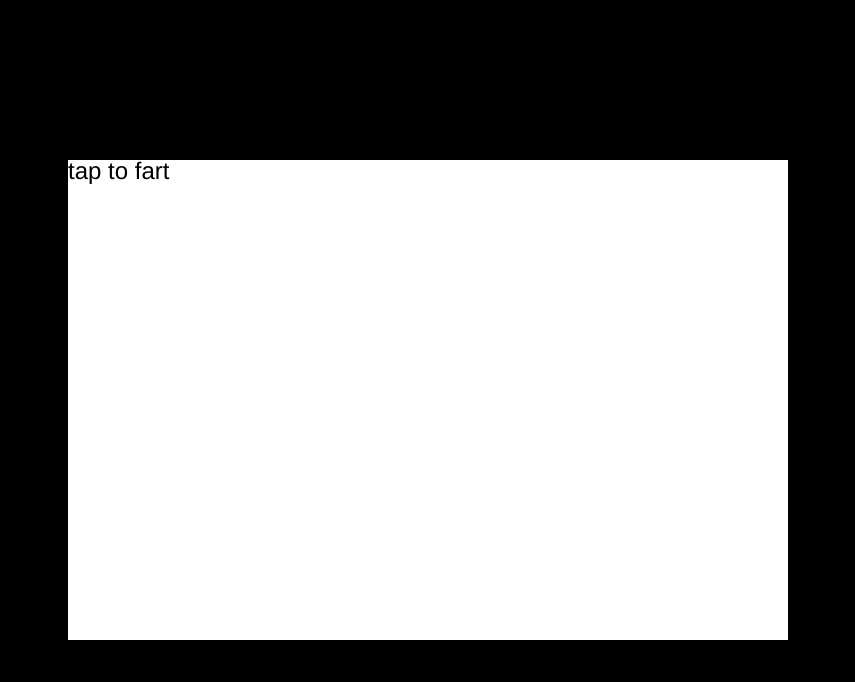
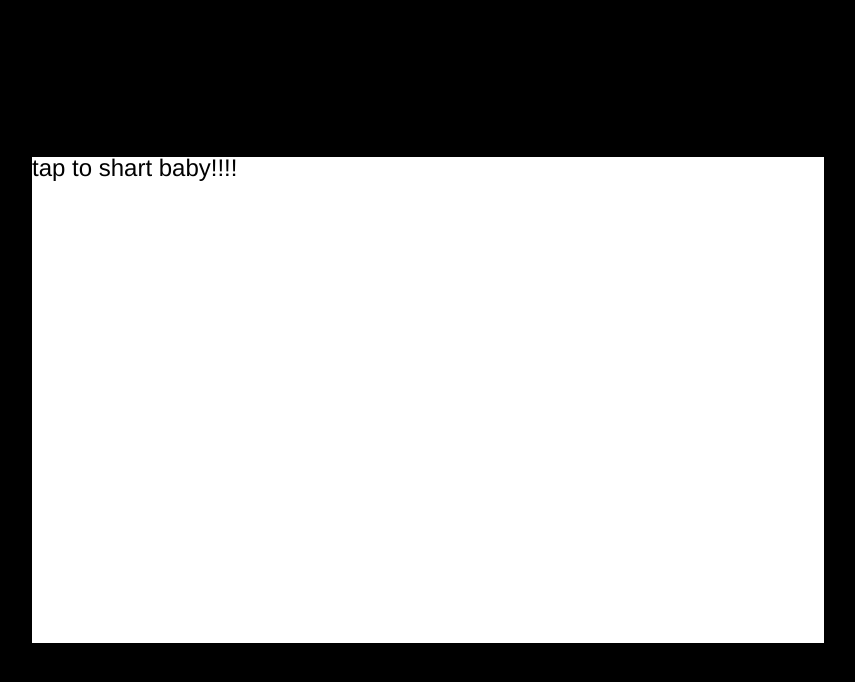
Before and after one commit to williac0374/webRAD, a plain HTML site: page gameShell.html in a window 1280 px wide. Shown: the whole page, without its empty margins (212-1067 px from the left). Drawn offline with Linux system fonts and the light colour scheme.

Commit message:
Update gameShell.html

```diff
--- a/gameShell.html
+++ b/gameShell.html
@@ -29,8 +29,8 @@ canvas {
 //get screen width
 wide = screen.availWidth
 tall = screen.availHeight
-canvas.height = tall*0.8;
-canvas.width = wide*0.9;
+canvas.height = tall*0.81;
+canvas.width = wide*0.99;
 
 function start(){
 
@@ -41,11 +41,13 @@ function loop(){
 }
 
 function draw(){
-  draw_text(0, 0, 'tap to fart', 24)
+  draw_text(0, 0, 'tap to shart baby!!!!', 24)
 }
 
 function input(){
-
+  if(mouse_check_pressed()){
+    window.scrollTo(0, 1)
+  }
 }
 
 </script>
```
